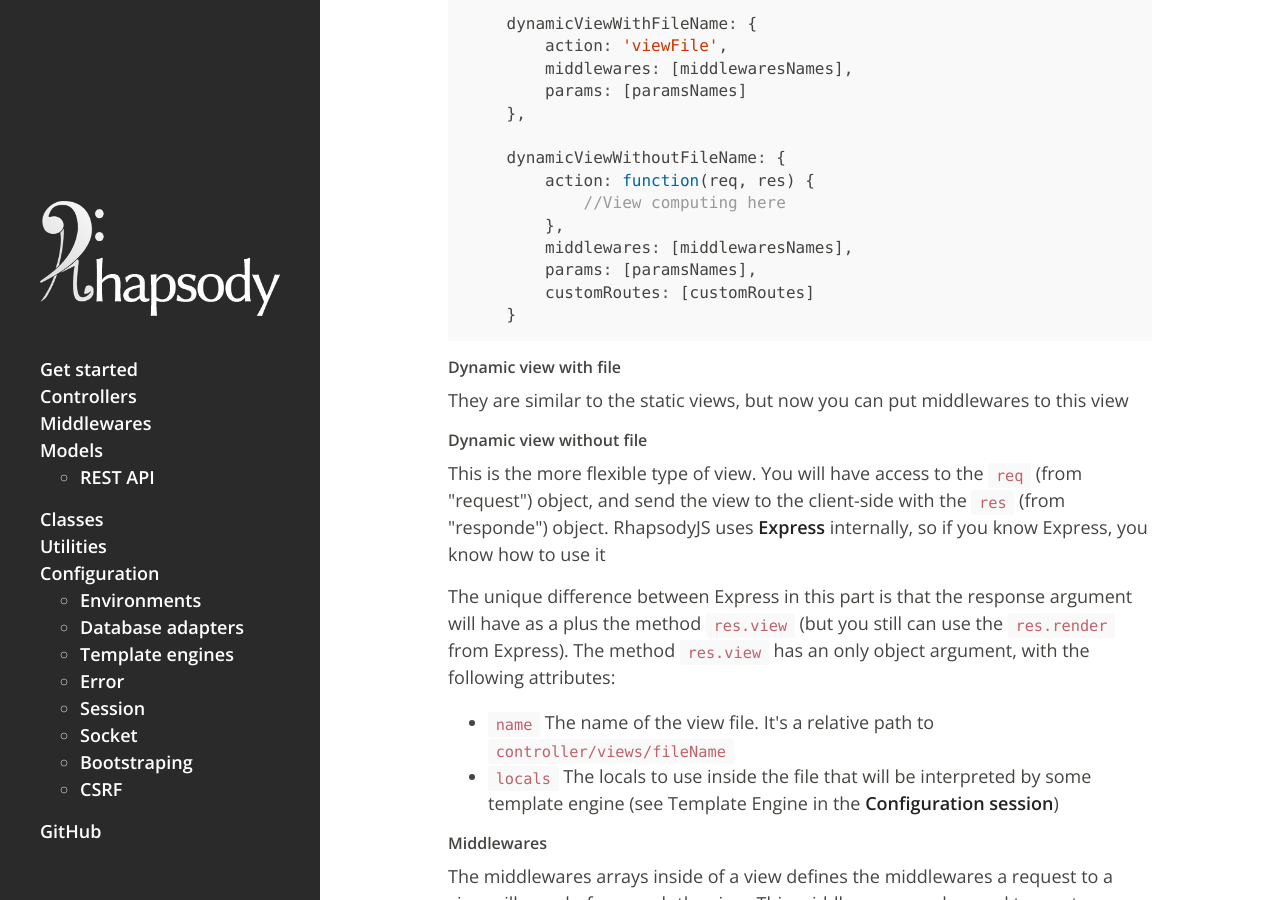
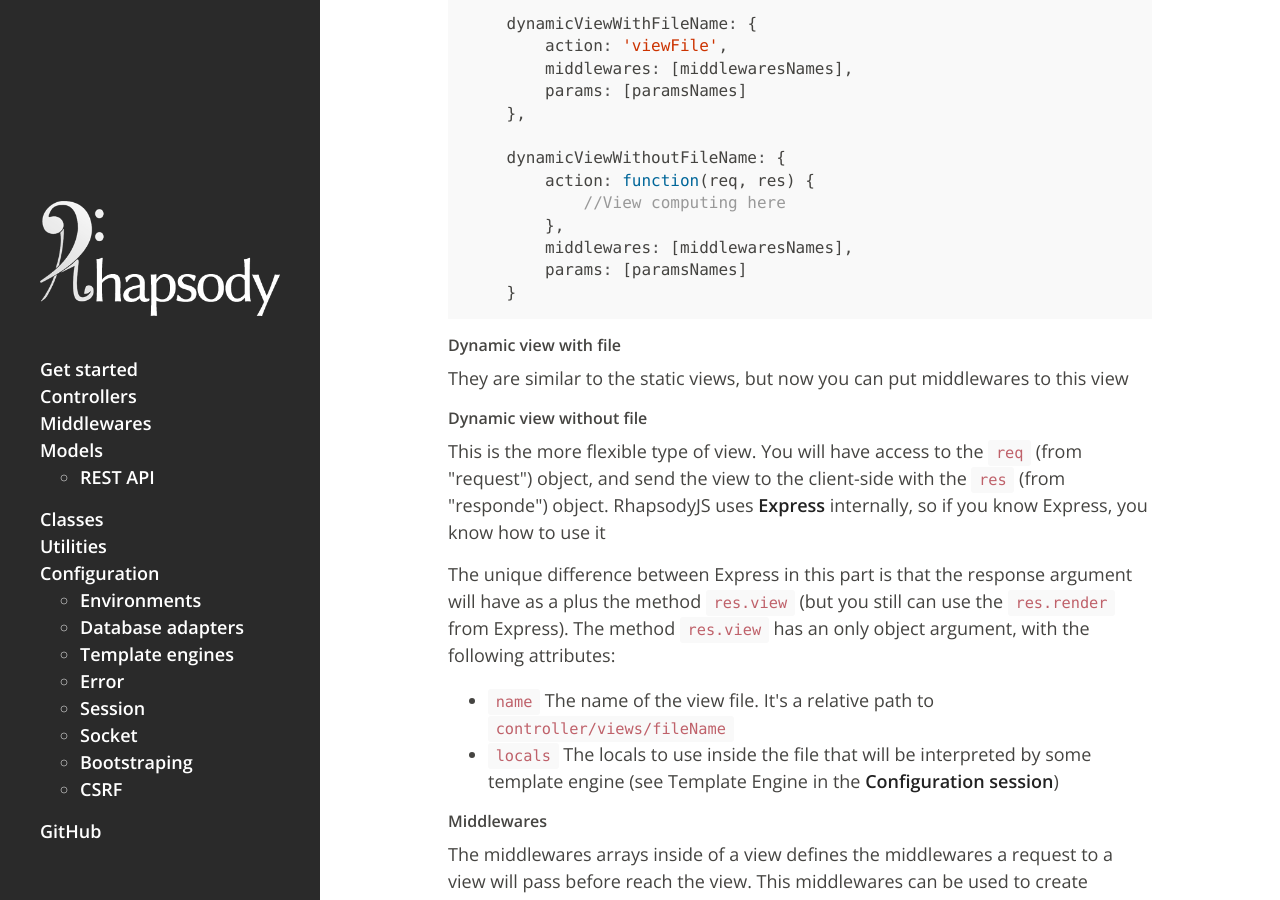
Before and after one commit to rhapsodyjs/rhapsodyjs.github.io, a Jekyll site: the page controllers/index.html, which Jekyll copies as it is, in a window 1280 px wide and 900 px high, scrolled down 2516 px. Built offline with Jekyll 4.4.1, drawn with Linux system fonts in a browser that asks for light colours; Markdown is read by kramdown in place of the engine named in the settings.

Commit message:
Removed info about custom routes [2]

```diff
--- a/controllers/index.html
+++ b/controllers/index.html
@@ -169,8 +169,7 @@ Should be an array of strings (so it will be the middleware with the same name i
             <span class="c1">//View computing here</span>
         <span class="p">},</span>
         <span class="nx">middlewares</span><span class="o">:</span> <span class="p">[</span><span class="nx">middlewaresNames</span><span class="p">],</span>
-        <span class="nx">params</span><span class="o">:</span> <span class="p">[</span><span class="nx">paramsNames</span><span class="p">],</span>
-        <span class="nx">customRoutes</span><span class="o">:</span> <span class="p">[</span><span class="nx">customRoutes</span><span class="p">]</span>
+        <span class="nx">params</span><span class="o">:</span> <span class="p">[</span><span class="nx">paramsNames</span><span class="p">]</span>
     <span class="p">}</span>
 </code></pre></div>
 <h5>Dynamic view with file</h5>
```
